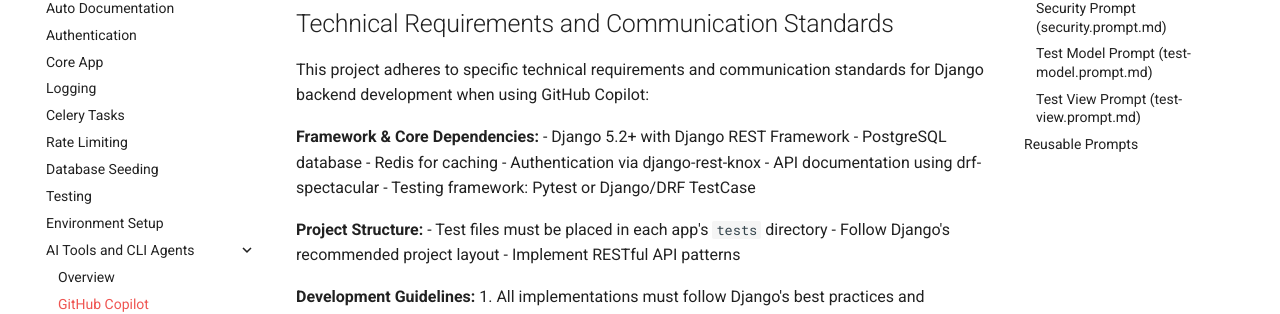
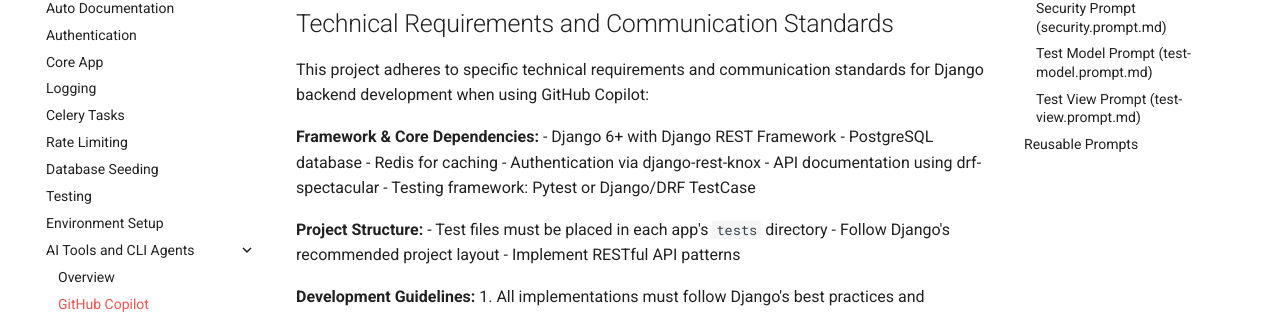
Before and after one commit to wilfredinni/django-starter-template, an MkDocs documentation site: the page built from docs/ai_tools/copilot.md, in a window 1280 px wide and 900 px high. Shown: the part 265-579 px from the top of the window. Built offline with MkDocs 1.6.1 and Material for MkDocs 9.7.7, drawn with Linux system fonts in a browser that asks for light colours; comment, search, counter and statistics services are not loaded.

Commit message:
update docs

```diff
--- a/docs/ai_tools/copilot.md
+++ b/docs/ai_tools/copilot.md
@@ -7,7 +7,7 @@ This page provides detailed information and guidelines for using GitHub Copilot
 This project adheres to specific technical requirements and communication standards for Django backend development when using GitHub Copilot:
 
 **Framework & Core Dependencies:**
-- Django 5.2+ with Django REST Framework
+- Django 6+ with Django REST Framework
 - PostgreSQL database
 - Redis for caching
 - Authentication via django-rest-knox
```
Also changed, not shown: .github/copilot-instructions.md.
